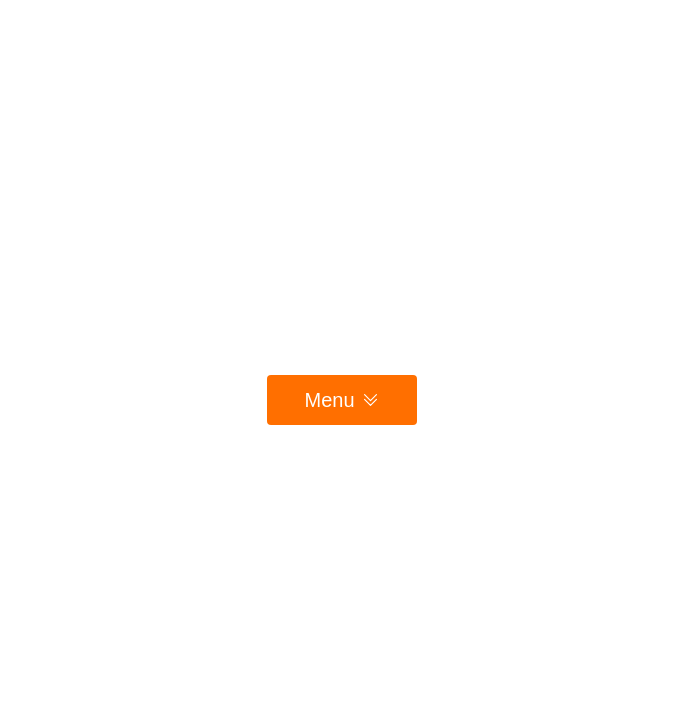
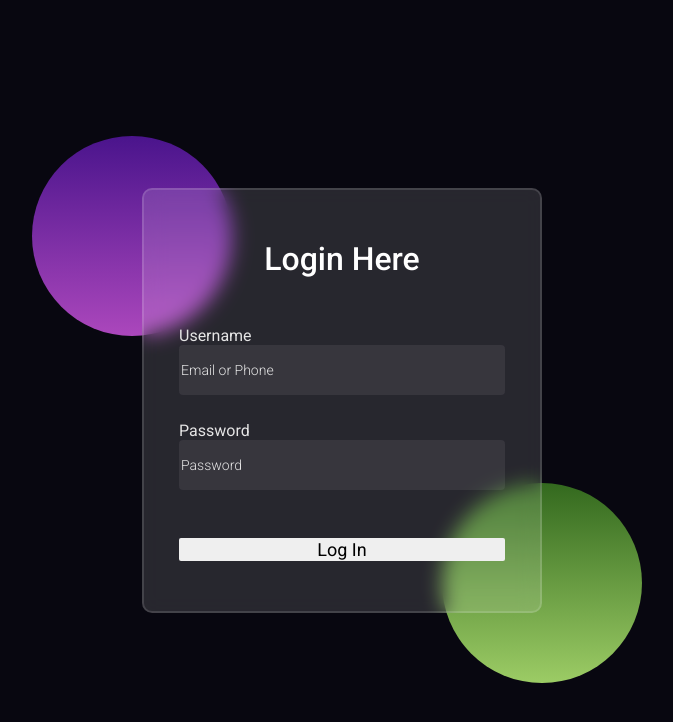
Before and after one commit to MohammadYaaliDev/MohammadYaaliDev, a plain HTML site: page index.html in a window 1280 px wide. Shown: the whole page, without its empty margins (298-971 px from the left). Drawn offline with Linux system fonts and the light colour scheme.

Commit message:
log-in with css

```diff
--- a/app.css
+++ b/app.css
@@ -1,89 +1,98 @@
 html {
     box-sizing: border-box;
-
 }
 
 *,
-*::before,
-*::after{
+*::after,
+*::before{
     box-sizing: inherit;
-    font: inherit;
     margin: 0;
 }
 
 body {
-    font-family: "Poppins" , sans-serif;
+    font-family: "Roboto";
+    background-color: #080710;
     display: flex;
     align-items: center;
     justify-content: center;
-    min-height: 100vh;
+    height: 100vh;
+}
+input,button{
+    font-family: inherit;
+    border: none;
+    outline: none;
 }
 
-.dropdown{
+.wrapper{
+    width: 400px;
     position: relative;
 }
 
-.dropdown__btn{
-    width: 150px;
-    height: 50px;
-    background-color: #FF6F00;
-    color: #fff;
-    border: none;
-    outline: none;
-    text-align: center;
-    display: flex;
-    align-items: center;
-    justify-content: center;
-    gap: 6px;
-    border-radius: 4px;
-    cursor: pointer;
-    font-size: 20px;
-    transition: all 180ms ease-in 120ms;
+.shape{
+    width: 200px;
+    height: 200px;
+    border-radius: 100%;
+    position: absolute;
+    z-index: -1;
+}
+.shape--one{
+background: linear-gradient(#4A148C , #AB47BC);
+top: -52px;
+left: -110px
+}
+.shape--two{
+background:linear-gradient(#33691E , #9CCC65);
+bottom: -70px;
+ right: -100px;
 }
 
-.dropdown__btn svg {
-    width: 19px;
-    height: 42px;
-    transition: all 180ms ease-in 120ms;
-
+.form{
+    width: 400px;
+    height: 100%;
+    display: block;
+    padding: 50px 35px;
+    border-radius: 10px;
+    background-color: rgba(255, 255, 255, 0.13);
+    border: 2px solid rgba(255, 255, 255, 0.13);
+    color: #ffff;
+    backdrop-filter: blur(10px);
 }
 
-.dropdown__content {
-    width: 150px;
-    position: absolute;
-    top: 54px;
-    box-shadow: 0 5px 15px rgba(0, 0, 0, 0.2);
-    transition: all 180ms ease-in 120ms;
-    border-radius: 1px;
-    visibility: hidden;
-    opacity: 0;
+.form__title{
+    font-size: 2rem;
+    text-align: center;
+    margin-bottom: 3rem;
+    font-weight: 500;
 }
 
-.dropdown__content a {
-    text-decoration: none;
-    /* background-color: #FBE9E7; */
-    color: #000;
-    display: block;
-    text-align: center;
-    margin-top: 3px;
+.form__input-wrapper{
+    margin-bottom: 26px;
+}
+.form__label{
+font-size: 16px;
+color: #e5e5e5
+}
+.form__input{
+font-size: 14px;
+display: block;
+height: 50px;
+width: 100%;
+background-color: rgba(255, 255, 255, 0.07);
+color: #ffff;
+border-radius: 4px;
+font-weight: 300;
 }
 
-.dropdown:hover .dropdown__btn{
-    background-color: #FFB74D;
+.form__input::placeholder{
+    color: #e5e5e5;
 }
 
-.dropdown:hover .dropdown__btn svg{
-    transform: rotate(180deg);
+.form__submit-btn{
+    font-size: 18px;
+    font-weight: 400;
+    text-align: center;
+    width: 100%;
+    border-radius: 2px;
+    display: block;
+    margin-top: 48px;
 }
-
-.dropdown:hover .dropdown__content{
-    visibility: visible;
-    opacity: 1;
-    transform: translateY(12px);
-}
-
-.content__links:hover{
-        background-color: #FFE0B2;
-        transition: all 180ms ease-in 80ms;
-
-}
--- a/index.html
+++ b/index.html
@@ -1,25 +1,28 @@
 <!DOCTYPE html>
-<html lang="en" dir="ltr">
+<html lang="en">
 <head>
     <meta charset="UTF-8">
     <meta name="viewport" content="width=device-width, initial-scale=1.0">
-    <title>Drop-down</title>
-    <link rel="stylesheet" href="./app.css">
+    <title>log-in</title>
+    <link rel="stylesheet" href="app.css">
+    <link href="https://fonts.googleapis.com/css2?family=Roboto:ital,wght@0,100;0,300;0,400;0,500;0,700;0,900;1,100;1,300;1,400;1,500;1,700;1,900&display=swap" rel="stylesheet">
 </head>
 <body>
-    <div class="dropdown">
-        <button class="dropdown__btn">
-            Menu
-            <svg xmlns="http://www.w3.org/2000/svg" fill="none" viewBox="0 0 24 24" stroke-width="1.5" stroke="currentColor">
-                <path stroke-linecap="round" stroke-linejoin="round" d="m4.5 5.25 7.5 7.5 7.5-7.5m-15 6 7.5 7.5 7.5-7.5" />
-              </svg>
-        </button>
-        <div class="dropdown__content">
-            <a class="content__links" href="#">Tea</a>
-            <a class="content__links"  href="#">Coffee</a>
-            <a class="content__links" href="#">Latte</a>
-            <a class="content__links" href="#">GreenTea</a>
-        </div>
+    <div class="wrapper">
+        <div class="shape shape--one"></div>
+        <div class="shape shape--two"></div>
+        <form action="#" class="form">
+            <h2 class="form__title">Login Here</h2>
+            <div class="form__input-wrapper">
+                <label class="form__label" for="usernam">Username</label>
+                <input type="email" id="username" class="form__input" placeholder="Email or Phone">
+            </div>
+            <div>
+                <label class="form__label" for="password">Password</label>
+                <input type="password" id="password" class="form__input" placeholder="Password">
+            </div>
+            <button type="submit" class="form__submit-btn">Log In</button>
+        </form>
     </div>
 </body>
 </html>
```
